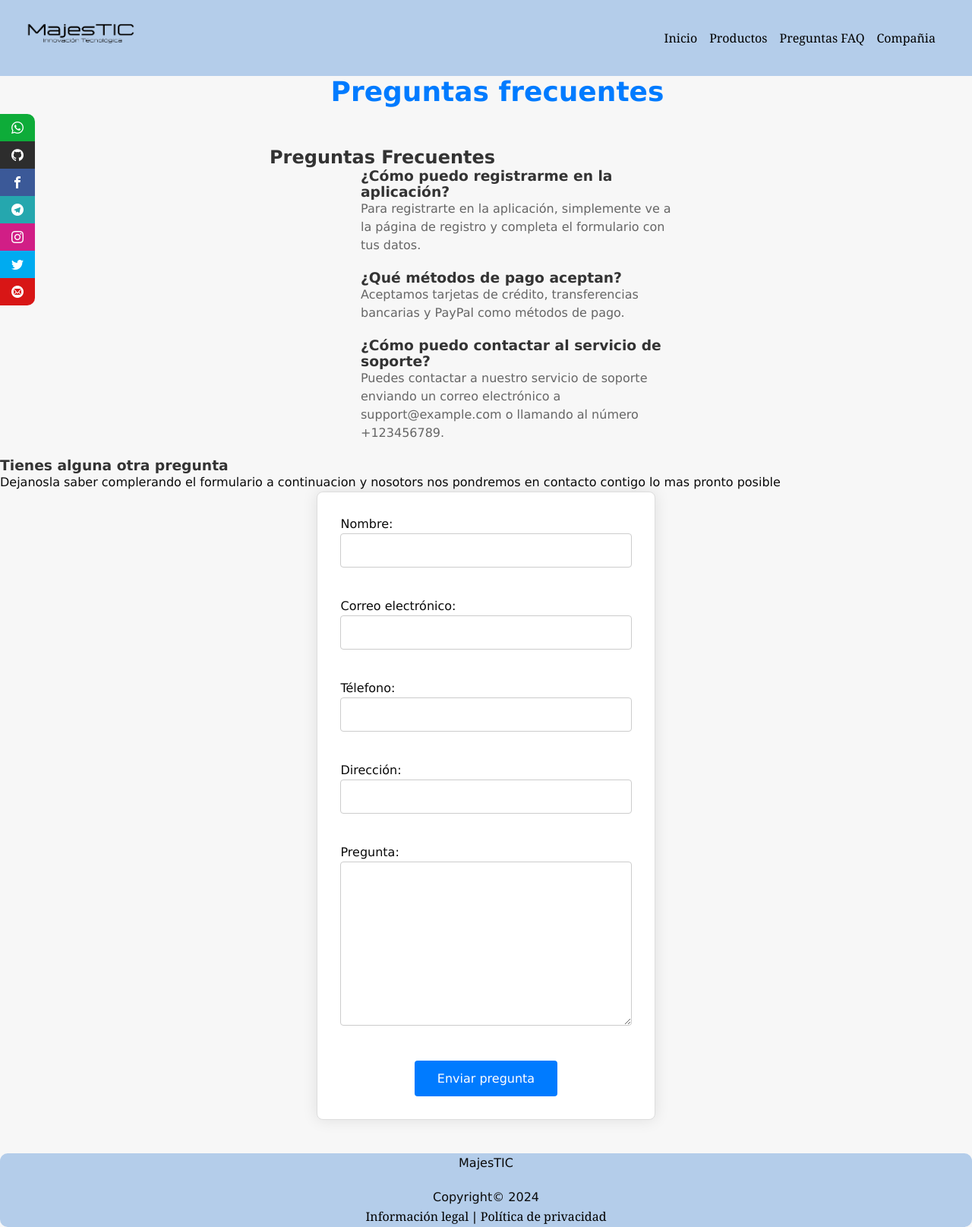
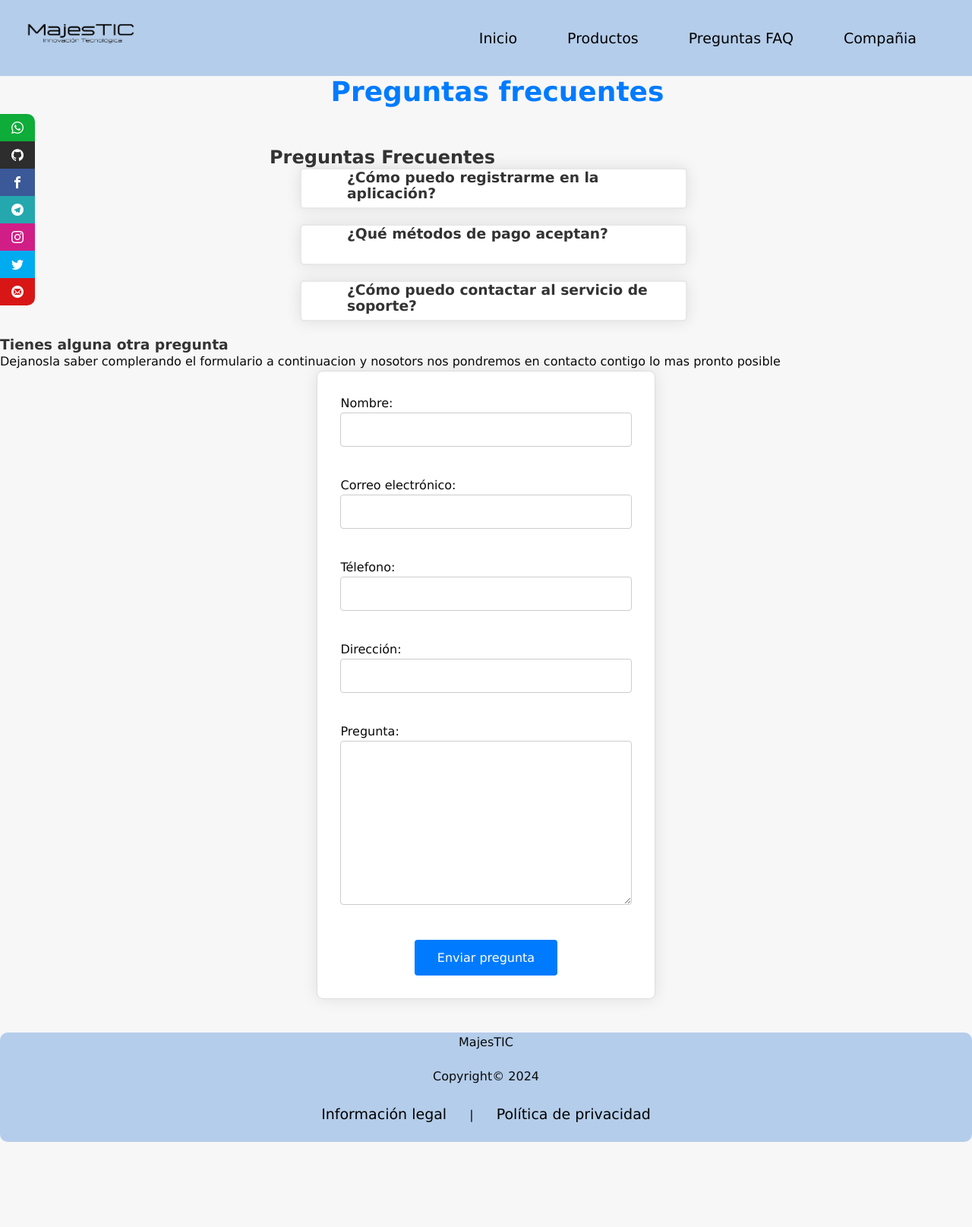
Before and after one commit to JesusGarciaShakur/Pagina_Web, a Django app: page /contact/ in a window 1280 px wide. Shown: the whole page at 76% size. After the commit the page ends 1503 px from the top, so only its background shows below. Run offline with Django 5.2, Linux system fonts and the light colour scheme; some web fonts are replaced.

Commit message:
scrips of design

```diff
--- a/page/websmca/static/css/style.css
+++ b/page/websmca/static/css/style.css
@@ -136,6 +136,7 @@ footer a:hover {
 
 /*##################FAQ####################*/
 /* Estilo de la sección de FAQ */
+
 .faq-section {
     max-width: 600px;
     margin: 0 auto;
@@ -150,9 +151,20 @@ footer a:hover {
 /* Estilo de cada pregunta frecuente */
 .faq-item {
     margin-bottom: 20px;
-    padding-left: 60px;
-    /* Padding en el lado izquierdo */
-    padding-right: 30px;
+    margin-left: 40px;
+  width: 85%;
+  /* Padding en el lado izquierdo */
+  padding-right: 30px;
+}
+
+details{
+    justify-content: center;
+    height:50px;
+    border: 2px solid rgb(233, 231, 231);
+    border-radius: 5px;
+    background-color: #ffffff;
+    box-shadow: 0 0 20px rgba(0, 0, 0, 0.1);
+
 }
 
 .faq-item h3 {
@@ -170,6 +182,53 @@ footer a:hover {
     /* Padding en el lado izquierdo */
     padding-right: 30px;
 }
+
+/* efecto onda calquier boton*/
+
+
+.btn{
+    position: relative;
+    margin: 15px;
+        background-color: #9abee600;
+        outline: none;
+        font-size: 19px;
+        padding: 10px;
+        border: none;
+
+        border-radius: 6px;
+        overflow: hidden;
+        }
+
+        .btn:hover{
+        background-color: #a5cbf7b4;
+        border-bottom: 6px solid rgba(255, 255, 255, 0);
+        }
+
+        .btn span{
+            position: absolute;
+            transform: translate(-50% , -50%);
+            background: rgba(255, 255, 255, .15);
+            border-radius: 50%;
+            pointer-events: none;
+            animation: ripple .3s  linear;
+        }
+
+        @keyframes ripple {
+            0% {
+                width: 0;
+                height: 0;
+            }
+            80% {
+                opacity: 1;
+            }
+            100% {
+                opacity: 0;
+                width: 200px;
+                height: 200px;
+            }
+        }
+
+/* fin de efecto onda */
 
 /*##################FORMULARIO FAQ####################*/
 h1 {
--- /dev/null
+++ b/page/websmca/static/js/detail.js
@@ -0,0 +1,46 @@
+const acordeones = document.querySelectorAll('details');
+
+acordeones.forEach(acordeon => {
+    const visable = acordeon.querySelector("#answer");
+
+    let contador = 0;
+    let altoInicial = acordeon.offsetHeight;
+    const anchoFinal = visable.offsetHeight+45;
+    const incremento = 6;
+    const intervaloTiempo = 0.1;
+    let intervaloa = 0;
+
+    function crecerContenedor() {
+       if(acordeon.open) {
+            if (altoInicial < anchoFinal) {
+                altoInicial += incremento;
+                acordeon.style.height = altoInicial + "px";
+            } else {
+                clearInterval(intervaloa);
+            }
+        }
+    }
+
+    function cerrarContenedor() {
+        if (altoInicial > 50) {
+            altoInicial -= incremento;
+            acordeon.style.height = altoInicial + "px";
+        } else {
+            clearInterval(intervaloa);
+            acordeon.open = false;
+            contador = 0;
+        }
+    }
+
+    acordeon.addEventListener('click', function() {
+        contador++;
+        if (contador === 1) {
+            clearInterval(intervaloa);
+            intervaloa = setInterval(crecerContenedor, intervaloTiempo);
+        } else if (contador === 2) {
+            clearInterval(intervaloa);
+            intervaloa = setInterval(cerrarContenedor, intervaloTiempo);
+        } else if (contador > 2) {
+        }
+    });
+});
--- /dev/null
+++ b/page/websmca/static/js/ondaBoton.js
@@ -0,0 +1,21 @@
+
+const btns =document.querySelectorAll(".btn")
+
+btns.forEach(btn => {
+    btn.addEventListener("click", (e) =>{
+        let ripple =document.createElement('span')
+        let x= e.clientX - e.target.offsetLeft
+        let y= e.clientY - e.target.offsetTop
+
+        ripple.style.left= x + "px"
+        ripple.style.top= y + "px"
+
+        btn.appendChild(ripple)
+
+
+        setTimeout(()=> {
+            ripple.remove
+        },700)
+    })
+
+})
--- a/page/websmca/templates/base.html
+++ b/page/websmca/templates/base.html
@@ -16,10 +16,16 @@
             </div>
             <nav class="nav-menu">
                 <ul>
-                    <li><a href="{% url 'index' %}">Inicio</a></li>
-                    <li><a href="{% url 'product' %}">Productos</a></li>
-                    <li><a href="{% url 'contact' %}">Preguntas FAQ</a></li>
-                    <li><a href="{% url 'company' %}">Compañia</a></li>
+                    <li>
+                        <a href="{% url 'index' %}" >
+                        <button class="btn" >Inicio </button>
+                </a>
+
+
+                    </a></li>
+                    <li><a href="{% url 'product' %}"> <button class="btn">Productos </button></a></li>
+                    <li><a href="{% url 'contact' %}"> <button class="btn">Preguntas FAQ</button></a></li>
+                    <li><a href="{% url 'company' %}"> <button class="btn">Compañia</button></a></li>
                 </ul>
             </nav>
         </header>
@@ -43,8 +49,10 @@
         <p>MajesTIC</p>
         <br>
         <p>Copyright© 2024</p>
-        <p><a href="{% url 'legal' %}">Información legal</a> | <a href="{% url 'privacidad' %}">Política de privacidad</a></p>
+        <p><a href="{% url 'legal' %}"><button class="btn">Información legal</button></a> |
+            <a href="{% url 'privacidad' %}"><button class="btn">Política de privacidad</button></a></p>
     </footer>
+    <script src="{% static 'js/ondaBoton.js' %}"></script>
     <script src="{% static 'js/script.js' %}"></script>
 </body>
 </html>
--- a/page/websmca/templates/pages/contact.html
+++ b/page/websmca/templates/pages/contact.html
@@ -13,21 +13,33 @@
     <h2>Preguntas Frecuentes</h2>
 
     <div class="faq-item">
+        <details>
+            <summary>
                 <h3>¿Cómo puedo registrarme en la aplicación?</h3>
-        <p>Para registrarte en la aplicación, simplemente ve a la página de registro y completa el formulario con tus
+            </summary>
+            <p id="answer"> Para registrarte en la aplicación, simplemente ve a la página de registro y completa el formulario con tus
                 datos.</p>
+            </details>
     </div>
 
     <div class="faq-item">
+        <details>
+            <summary>
                 <h3>¿Qué métodos de pago aceptan?</h3>
-        <p>Aceptamos tarjetas de crédito, transferencias bancarias y PayPal como métodos de pago.</p>
+            </summary>
+                <p id="answer">Aceptamos tarjetas de crédito, transferencias bancarias y PayPal como métodos de pago.</p>
+        </details>
     </div>
 
     <div class="faq-item">
+        <details>
+            <summary>
               <h3>¿Cómo puedo contactar al servicio de soporte?</h3>
-        <p>Puedes contactar a nuestro servicio de soporte enviando un correo electrónico a support@example.com o
+            </summary>
+            <p id="answer">Puedes contactar a nuestro servicio de soporte enviando un correo electrónico a support@example.com o
                 llamando al número +123456789.</p>
             </div>
+        </details>
 </div>
 
 <h3>Tienes alguna otra pregunta</h3>
@@ -48,5 +60,6 @@
     </div>
 </form>
 <script src="{% static 'js/dataValidation.js' %}"></script>
+<script src="{% static 'js/detail.js' %}"></script>
 
 {% endblock %}
```
Lines whose indentation alone changed are shown as unchanged.
